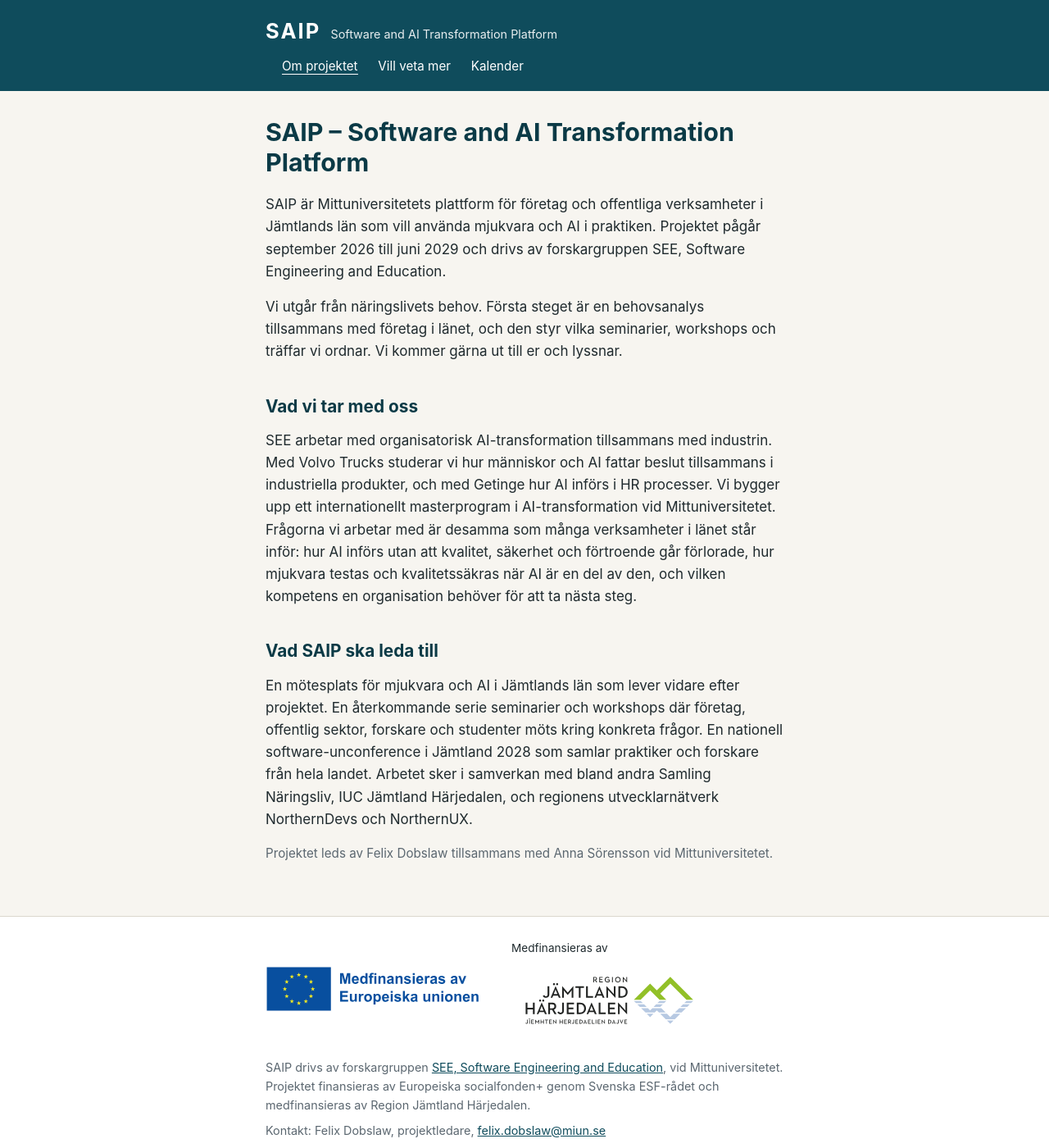
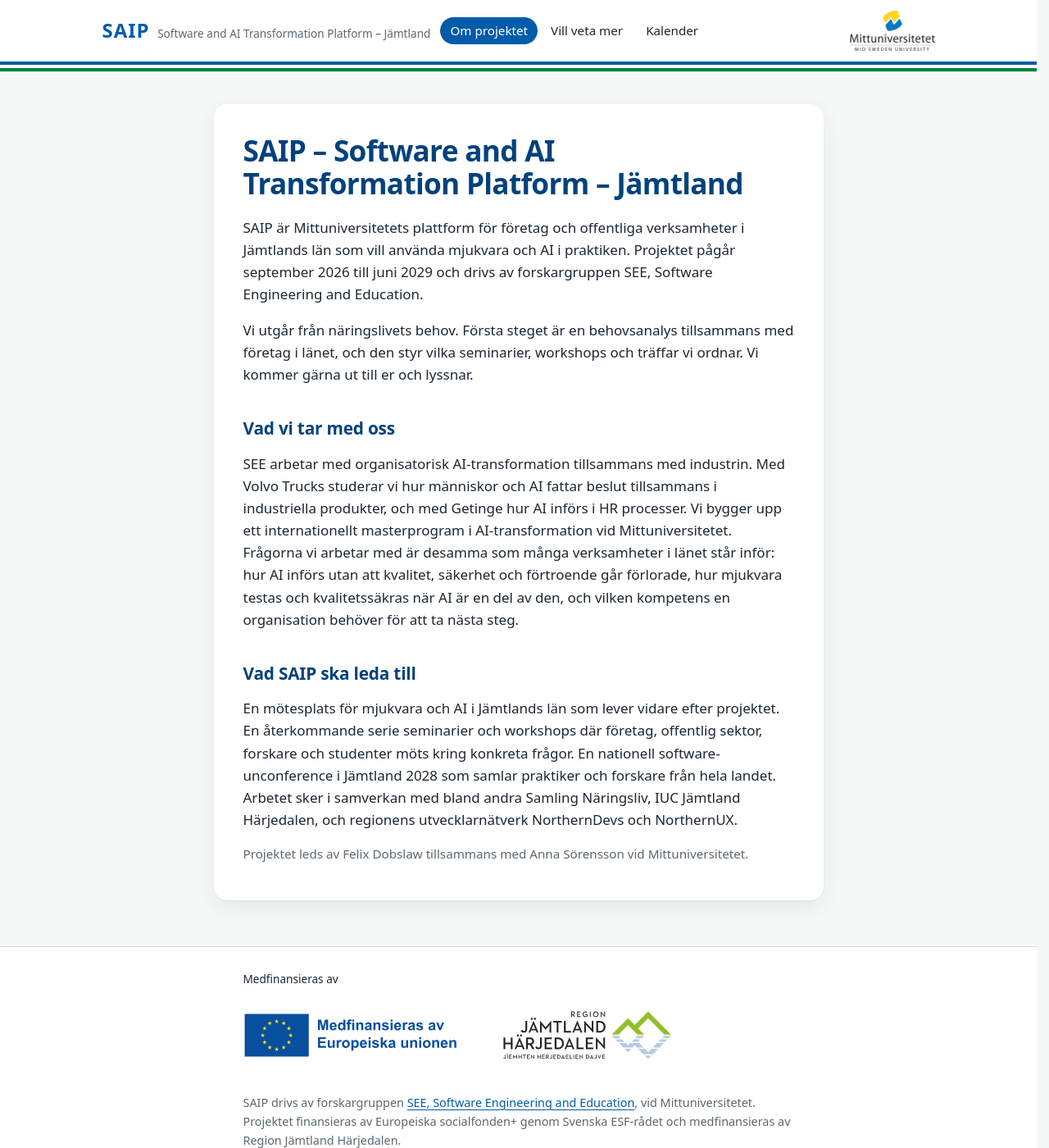
Before and after one commit to seegroup/seegroup.github.io, a Jekyll site: the page built from saip/index.md, in a window 1280 px wide and 1400 px high. Shown: the whole window at 82% size. Built offline with Jekyll 4.4.1, drawn with Linux system fonts in a browser that asks for light colours.

Commit message:
Give the SAIP pages the Jämtland name, flag colours and a new look
The SAIP title now ends with "– Jämtland" in the start page heading,
the header line and the browser tab.

The pages use the blue, white and green of the Jämtland flag. The
header is white with the flag as a thin stripe under it. The menu
items are rounded buttons and the text sits on a white card.

The Mittuniversitetet logo is in the header on all three pages.

In the footer, "Medfinansieras av" stands above the EU logo and the
region logo, and the two logos sit next to each other.

The header has the same width on every page and the scrollbar space
is always reserved, so the menu stays in place when you change page.

Changing page fades over 1.2 seconds. Browsers that cannot blend two
pages fade the card in after loading. Readers who asked their system
for reduced motion get no animation.

Claude-Session: https://claude.ai/code/session_01J57njKSJjQ7STAcdG6BxAM

```diff
--- a/_layouts/saip.html
+++ b/_layouts/saip.html
@@ -3,59 +3,76 @@
 <head>
   <meta charset="utf-8" />
   <meta name="viewport" content="width=device-width, initial-scale=1" />
-  <title>{% if page.title %}{{ page.title }} · {% endif %}SAIP</title>
+  <title>{% if page.title %}{{ page.title }} · {% endif %}SAIP – Jämtland</title>
   <meta name="description" content="{{ page.description | default: 'SAIP – Software and AI Transformation Platform. Mittuniversitetets projekt för mjukvara och AI i Jämtlands län, 2026–2029.' }}" />
   <style>
     :root {
-      --bg: #f7f5f0;
+      --bg: #f5f8f6;
       --surface: #ffffff;
-      --text: #1f2a2e;
+      --text: #1c2733;
       --muted: #5b6770;
-      --accent: #0f4c5c;
-      --accent-dark: #0b3a46;
-      --line: #dcd7cd;
+      /* Jämtlands flagga: blått, vitt, grönt */
+      --accent: #005baa;
+      --accent-dark: #00427c;
+      --green: #00843d;
+      --green-dark: #006830;
+      --line: #d5dfda;
+      --tint: #e8f1f9;
+      --shadow: 0 1px 2px rgba(0, 45, 90, 0.06), 0 8px 24px rgba(0, 45, 90, 0.07);
     }
     * { box-sizing: border-box; }
-    html { -webkit-text-size-adjust: 100%; }
+    html { -webkit-text-size-adjust: 100%; overflow-y: scroll; scrollbar-gutter: stable; }
     body {
       margin: 0;
       background: var(--bg);
       color: var(--text);
-      font-family: -apple-system, BlinkMacSystemFont, "Segoe UI", Roboto, "Helvetica Neue", Arial, sans-serif;
+      font-family: system-ui, -apple-system, "Segoe UI", Roboto, "Helvetica Neue", Arial, sans-serif;
+      -webkit-font-smoothing: antialiased;
       font-size: 1.0625rem;
       line-height: 1.6;
     }
-    a { color: var(--accent); }
+    a { color: var(--accent); text-underline-offset: 0.18em; text-decoration-thickness: 1px; }
     a:hover { color: var(--accent-dark); }
-    .wrap { max-width: 42rem; margin: 0 auto; padding: 0 1.25rem; }
-    .site-header { background: var(--accent); color: #fff; }
-    .site-header .wrap { display: flex; flex-wrap: wrap; align-items: baseline; justify-content: space-between; gap: 0.5rem 1.5rem; padding-top: 1.1rem; padding-bottom: 1.1rem; }
-    .brand { color: #fff; text-decoration: none; display: flex; align-items: baseline; gap: 0.75rem; flex-wrap: wrap; }
-    .brand-name { font-size: 1.6rem; font-weight: 700; letter-spacing: 0.08em; }
-    .brand-tag { font-size: 0.9rem; opacity: 0.9; }
-    .site-nav a { color: #fff; text-decoration: none; margin-left: 1.25rem; font-size: 0.95rem; border-bottom: 1px solid transparent; }
-    .site-nav a:hover, .site-nav a.active { border-bottom-color: #fff; color: #fff; }
-    main { padding: 2rem 0 3rem; }
-    h1 { font-size: 1.9rem; line-height: 1.2; margin: 0 0 1.25rem; color: var(--accent-dark); }
-    h2 { font-size: 1.3rem; margin: 2.25rem 0 0.75rem; color: var(--accent-dark); }
+    .wrap { max-width: 44.5rem; margin: 0 auto; padding: 0 1.25rem; }
+    .site-header { background: var(--surface); position: sticky; top: 0; z-index: 10; box-shadow: 0 1px 0 var(--line); }
+    /* flaggans tre fält som tunn rand under sidhuvudet */
+    .site-header::after { content: ""; display: block; height: 12px; background: linear-gradient(var(--accent) 0 4px, #fff 4px 8px, var(--green) 8px 12px); }
+    .site-header .wrap { max-width: 66rem; display: flex; align-items: center; justify-content: space-between; gap: 1rem; padding-top: 0.8rem; padding-bottom: 0.8rem; }
+    .head-main { display: flex; flex-wrap: wrap; align-items: center; gap: 0.35rem 1.5rem; min-width: 0; }
+    .head-logo { flex: 0 0 auto; line-height: 0; }
+    .head-logo img { display: block; width: 104px; height: auto; }
+    .brand { color: var(--accent-dark); text-decoration: none; display: flex; align-items: baseline; gap: 0.6rem; flex-wrap: wrap; }
+    .brand:hover { color: var(--accent-dark); }
+    .brand-name { font-size: 1.5rem; font-weight: 800; letter-spacing: 0.04em; color: var(--accent); }
+    .brand-tag { font-size: 0.85rem; color: var(--muted); }
+    .site-nav { display: flex; flex-wrap: wrap; gap: 0.25rem; margin-left: -0.75rem; }
+    .site-nav a { color: var(--text); text-decoration: none; font-size: 0.95rem; font-weight: 500; padding: 0.3rem 0.75rem; border-radius: 999px; transition: background-color 0.15s, color 0.15s; }
+    .site-nav a:hover { background: var(--tint); color: var(--accent-dark); }
+    .site-nav a.active { background: var(--accent); color: #fff; }
+    main { padding: 2.5rem 0 3.5rem; }
+    main > .wrap { background: var(--surface); border-radius: 1rem; box-shadow: var(--shadow); padding: 2.25rem 2.25rem 1.75rem; max-width: 46.5rem; }
+    h1 { font-size: 2.2rem; line-height: 1.15; font-weight: 800; letter-spacing: -0.02em; margin: 0 0 1.25rem; color: var(--accent-dark); text-wrap: balance; }
+    h2 { font-size: 1.3rem; font-weight: 700; letter-spacing: -0.01em; margin: 2.25rem 0 0.75rem; color: var(--accent-dark); }
     p { margin: 0 0 1rem; }
     .cta {
       display: block;
-      background: var(--accent);
+      background: var(--green);
       color: #fff;
       text-decoration: none;
       text-align: center;
       font-weight: 600;
       font-size: 1.1rem;
-      padding: 1rem 1.25rem;
-      border-radius: 0.5rem;
-      margin: 1.5rem 0;
+      padding: 0.95rem 1.5rem;
+      border-radius: 999px;
+      margin: 1.75rem 0;
+      box-shadow: 0 6px 16px rgba(0, 132, 61, 0.25);
+      transition: background-color 0.15s, transform 0.15s, box-shadow 0.15s;
     }
-    .cta:hover { background: var(--accent-dark); color: #fff; }
+    .cta:hover { background: var(--green-dark); color: #fff; transform: translateY(-1px); box-shadow: 0 8px 20px rgba(0, 132, 61, 0.3); }
     .box {
       background: var(--surface);
       border: 1px solid var(--line);
-      border-radius: 0.5rem;
+      border-radius: 0.75rem;
       padding: 1.25rem 1.25rem 0.25rem;
       margin: 1.5rem 0;
     }
@@ -73,12 +90,13 @@
     details.month h2 { display: inline; margin: 0; font-size: 1.1rem; }
     .month-count { font-size: 0.9rem; color: var(--muted); }
     details.month.current h2 { font-size: 1.4rem; }
-    details.month.current[open] { border-top: 3px solid var(--accent); }
+    details.month.current[open] { border-top: 3px solid var(--green); }
     details.month.past h2 { font-size: 0.95rem; font-weight: 400; color: var(--muted); }
     details.month.past { padding: 0.3rem 0; }
     .month-past { margin: 0.75rem 0 0; }
     .toggle-past { font: inherit; font-size: 0.9rem; color: var(--accent); background: none; border: 0; padding: 0; text-decoration: underline; cursor: pointer; }
-    body.wide .wrap { max-width: 64rem; }
+    body.wide .wrap { max-width: 66rem; }
+    body.wide main > .wrap { max-width: 68rem; }
     body.wide main .wrap > p { max-width: 42rem; }
     table.events { width: 100%; border-collapse: collapse; font-size: 0.95rem; line-height: 1.4; margin-top: 0.75rem; }
     table.events thead th { text-align: left; font-size: 0.8rem; font-weight: 600; color: var(--muted); padding: 0 0.9rem 0.35rem 0; }
@@ -110,36 +128,60 @@
       .c-place, .c-org, .c-cost { font-size: 0.9rem; color: var(--muted); }
       .c-cost:empty { display: none; }
     }
-    .mark { display: inline-block; font-size: 0.75rem; font-weight: 600; letter-spacing: 0.04em; color: var(--accent); border: 1px solid var(--accent); border-radius: 0.25rem; padding: 0 0.35rem; margin-left: 0.35rem; vertical-align: 0.1em; }
+    .mark { display: inline-block; font-size: 0.75rem; font-weight: 600; letter-spacing: 0.04em; color: var(--accent-dark); background: var(--tint); border-radius: 999px; padding: 0 0.5rem; margin-left: 0.35rem; vertical-align: 0.1em; }
     .ics-url { font-size: 0.9rem; overflow-wrap: anywhere; user-select: all; }
     [hidden] { display: none !important; }
+    /* Mjuk övergång mellan sidorna. Webbläsare med stöd tonar över mellan gamla och nya sidan,
+       sidhuvudet står still och bara den markerade menyknappen tonar. Övriga får klassen no-vt
+       och tonar in innehållet när sidan laddats. */
+    @view-transition { navigation: auto; }
+    .site-header { view-transition-name: site-header; }
+    ::view-transition-old(root), ::view-transition-new(root) { animation-duration: 1.2s; animation-timing-function: ease; }
+    ::view-transition-old(site-header), ::view-transition-new(site-header) { animation-duration: 1.2s; }
+    @keyframes saip-fade-in { from { opacity: 0; transform: translateY(6px); } to { opacity: 1; transform: none; } }
+    @keyframes saip-pill-in { from { background-color: transparent; color: var(--text); } }
+    .no-vt main > .wrap { animation: saip-fade-in 1.2s ease both; }
+    .no-vt .site-nav a.active { animation: saip-pill-in 1.2s ease both; }
+    @media (prefers-reduced-motion: reduce) {
+      @view-transition { navigation: none; }
+      .no-vt main > .wrap, .no-vt .site-nav a.active { animation: none; }
+    }
     .site-footer { border-top: 1px solid var(--line); background: var(--surface); padding: 1.75rem 0 2.25rem; font-size: 0.9rem; color: var(--muted); }
-    .funders { display: flex; flex-wrap: wrap; align-items: center; gap: 1.5rem 2.5rem; margin: 0 0 1.5rem; }
-    .funder { display: flex; flex-direction: column; gap: 0.35rem; }
+    .funders { display: flex; flex-wrap: wrap; align-items: center; gap: 1.25rem 2.5rem; margin: 0 0 1.5rem; }
+    .funder { display: flex; align-items: center; gap: 0.75rem; }
     .funder img { display: block; height: auto; }
     .funder-eu img { width: 260px; max-width: 100%; }
     .funder-rjh img { width: 240px; max-width: 100%; }
-    .funder-label { font-size: 0.85rem; color: var(--text); }
+    .site-footer p.funder-label { font-size: 0.85rem; color: var(--text); margin: 0 0 0.75rem; }
     .site-footer p { margin: 0 0 0.5rem; }
+    @media (max-width: 760px) {
+      main { padding: 1.25rem 0 2.5rem; }
+      main > .wrap { margin: 0 0.75rem; padding: 1.5rem 1.1rem 1rem; }
+      .site-header { position: static; }
+    }
     @media (max-width: 480px) {
-      .brand-name { font-size: 1.4rem; }
-      h1 { font-size: 1.6rem; }
-      .site-nav a { margin-left: 0; margin-right: 1.25rem; }
+      .brand-name { font-size: 1.3rem; }
+      h1 { font-size: 1.7rem; }
+      .head-logo img { width: 80px; }
     }
   </style>
+  <script>if (!('CSSViewTransitionRule' in window)) document.documentElement.classList.add('no-vt');</script>
 </head>
 <body{% if page.wide %} class="wide"{% endif %}>
   <header class="site-header">
     <div class="wrap">
+      <div class="head-main">
       <a class="brand" href="{{ '/saip/' | relative_url }}">
         <span class="brand-name">SAIP</span>
-        <span class="brand-tag">Software and AI Transformation Platform</span>
+        <span class="brand-tag">Software and AI Transformation Platform – Jämtland</span>
       </a>
       <nav class="site-nav" aria-label="Huvudmeny">
         <a href="{{ '/saip/' | relative_url }}" class="{% if page.url == '/saip/' %}active{% endif %}">Om projektet</a>
         <a href="{{ '/saip/villvetamer/' | relative_url }}" class="{% if page.url contains 'villvetamer' %}active{% endif %}">Vill veta mer</a>
         <a href="{{ '/saip/kalender/' | relative_url }}" class="{% if page.url contains 'kalender' %}active{% endif %}">Kalender</a>
       </nav>
+      </div>
+      <a class="head-logo" href="https://www.miun.se/"><img src="{{ '/assets/images/mittuniversitetet-logo.png' | relative_url }}" alt="Mittuniversitetet" /></a>
     </div>
   </header>
 
@@ -151,12 +193,12 @@
 
   <footer class="site-footer">
     <div class="wrap">
+      <p class="funder-label">Medfinansieras av</p>
       <div class="funders">
         <div class="funder funder-eu">
           <img src="{{ '/assets/images/eu-medfinansieras.svg' | relative_url }}" alt="Europeiska unionens flagga med texten Medfinansieras av Europeiska unionen" />
         </div>
         <div class="funder funder-rjh">
-          <span class="funder-label">Medfinansieras av</span>
           <img src="{{ '/assets/images/region-jamtland-harjedalen.svg' | relative_url }}" alt="Region Jämtland Härjedalens logotyp" />
         </div>
       </div>
--- a/saip/index.md
+++ b/saip/index.md
@@ -4,7 +4,7 @@ title: Om projektet
 permalink: /saip/
 ---
 
-# SAIP – Software and AI Transformation Platform
+# SAIP – Software and AI Transformation Platform – Jämtland
 
 <p>SAIP är Mittuniversitetets plattform för företag och offentliga verksamheter i Jämtlands län som vill använda mjukvara och AI i praktiken. Projektet pågår september 2026 till juni 2029 och drivs av forskargruppen SEE, Software Engineering and Education.</p>
 
```
Also changed, not shown: assets/images/mittuniversitetet-logo.png (added).
